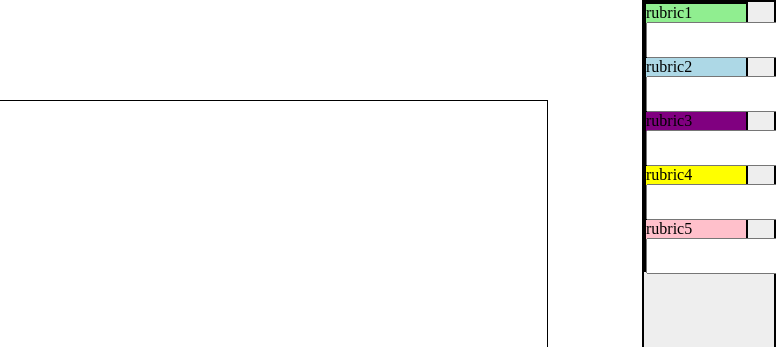
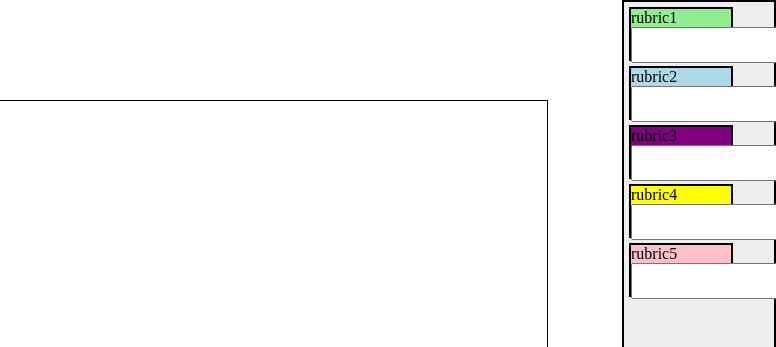
Before and after one commit to silvialk/silvialk.github.io, a plain HTML site: page EdLibs/index.html in a window 1280 px wide. Shown: the top 347 px of the page, 504-1280 px from the left. Drawn offline with Linux system fonts and the light colour scheme.

Commit message:
Update main.css

```diff
--- a/EdLibs/styles/main.css
+++ b/EdLibs/styles/main.css
@@ -3,7 +3,7 @@
     z-index:101;
     top:0px;
     right:0px;
-    width:130px;
+    width:150px;
     height:600px;
     background-color: #EEEEEE;
     border:2px solid black;
@@ -15,6 +15,7 @@
     border:2px solid black;
     width:100px;
     height:50px;
+    margin:5px;
 }
 
 #rubric1 {
```
